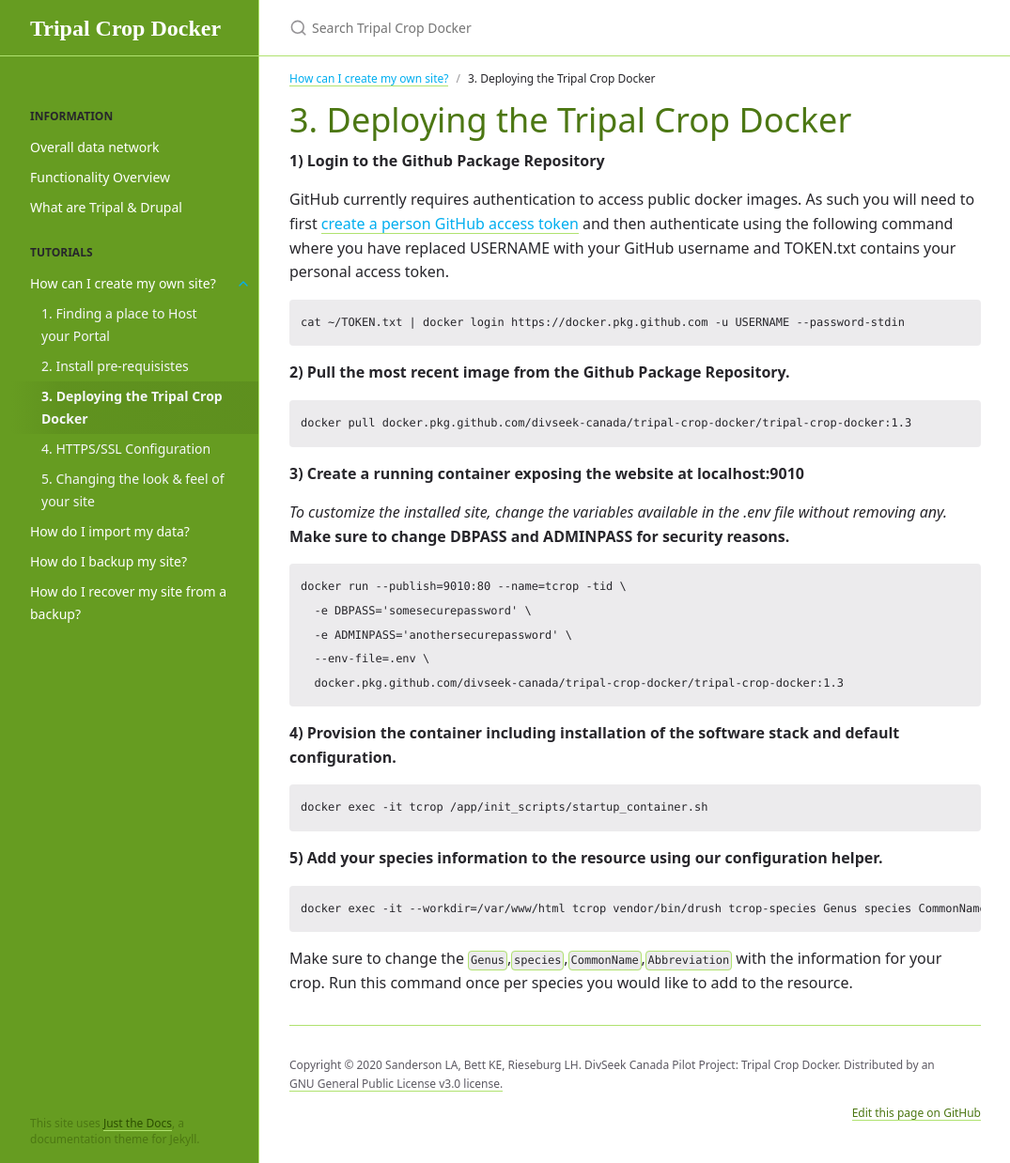
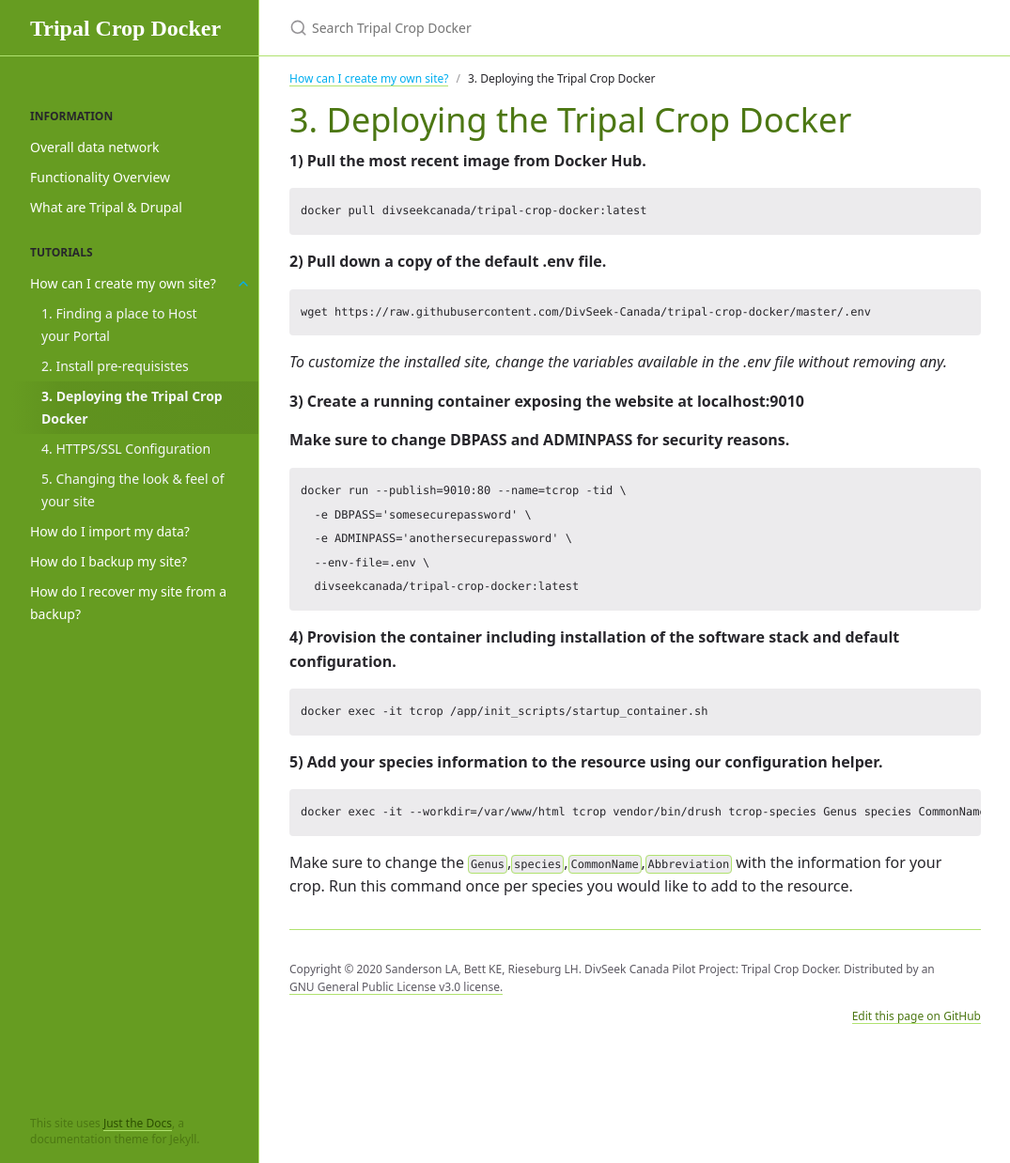
Before and after one commit to DivSeek-Canada/tripal-crop-docker, a Jekyll site: the page built from _tutorials/create-site/deployment.md, in a window 1280 px wide and 1238 px high. Shown: the whole window at 94% size, without its empty margins (96-1171 px from the left). Built offline with Jekyll 4.4.1, drawn with Linux system fonts in a browser that asks for light colours.

Commit message:
Switch to DockerHub.

````diff
--- a/_tutorials/create-site/deployment.md
+++ b/_tutorials/create-site/deployment.md
@@ -7,30 +7,30 @@ parent: "How can I create my own site?"
 ---
 {% assign url_prefix = site.baseurl | append: "/tutorials/create-site" %}
 
-**1) Login to the Github Package Repository**
-
-GitHub currently requires authentication to access public docker images. As such you will need to first [create a person GitHub access token](https://docs.github.com/en/free-pro-team@latest/github/authenticating-to-github/creating-a-personal-access-token) and then authenticate using the following command where you have replaced USERNAME with your GitHub username and TOKEN.txt contains your personal access token.
+**1) Pull the most recent image from Docker Hub.**
 
 ```
-cat ~/TOKEN.txt | docker login https://docker.pkg.github.com -u USERNAME --password-stdin
+docker pull divseekcanada/tripal-crop-docker:latest
 ```
 
-**2) Pull the most recent image from the Github Package Repository.**
+**2) Pull down a copy of the default .env file.**
 
 ```
-docker pull docker.pkg.github.com/divseek-canada/tripal-crop-docker/tripal-crop-docker:1.3
+wget https://raw.githubusercontent.com/DivSeek-Canada/tripal-crop-docker/master/.env
 ```
+
+*To customize the installed site, change the variables available in the .env file without removing any.*
 
 **3) Create a running container exposing the website at localhost:9010**
 
-*To customize the installed site, change the variables available in the .env file without removing any.* **Make sure to change DBPASS and ADMINPASS for security reasons.**
+**Make sure to change DBPASS and ADMINPASS for security reasons.**
 
 ```
 docker run --publish=9010:80 --name=tcrop -tid \
   -e DBPASS='somesecurepassword' \
   -e ADMINPASS='anothersecurepassword' \
   --env-file=.env \
-  docker.pkg.github.com/divseek-canada/tripal-crop-docker/tripal-crop-docker:1.3
+  divseekcanada/tripal-crop-docker:latest
 ```
 
 **4) Provision the container including installation of the software stack and default configuration.**
````
